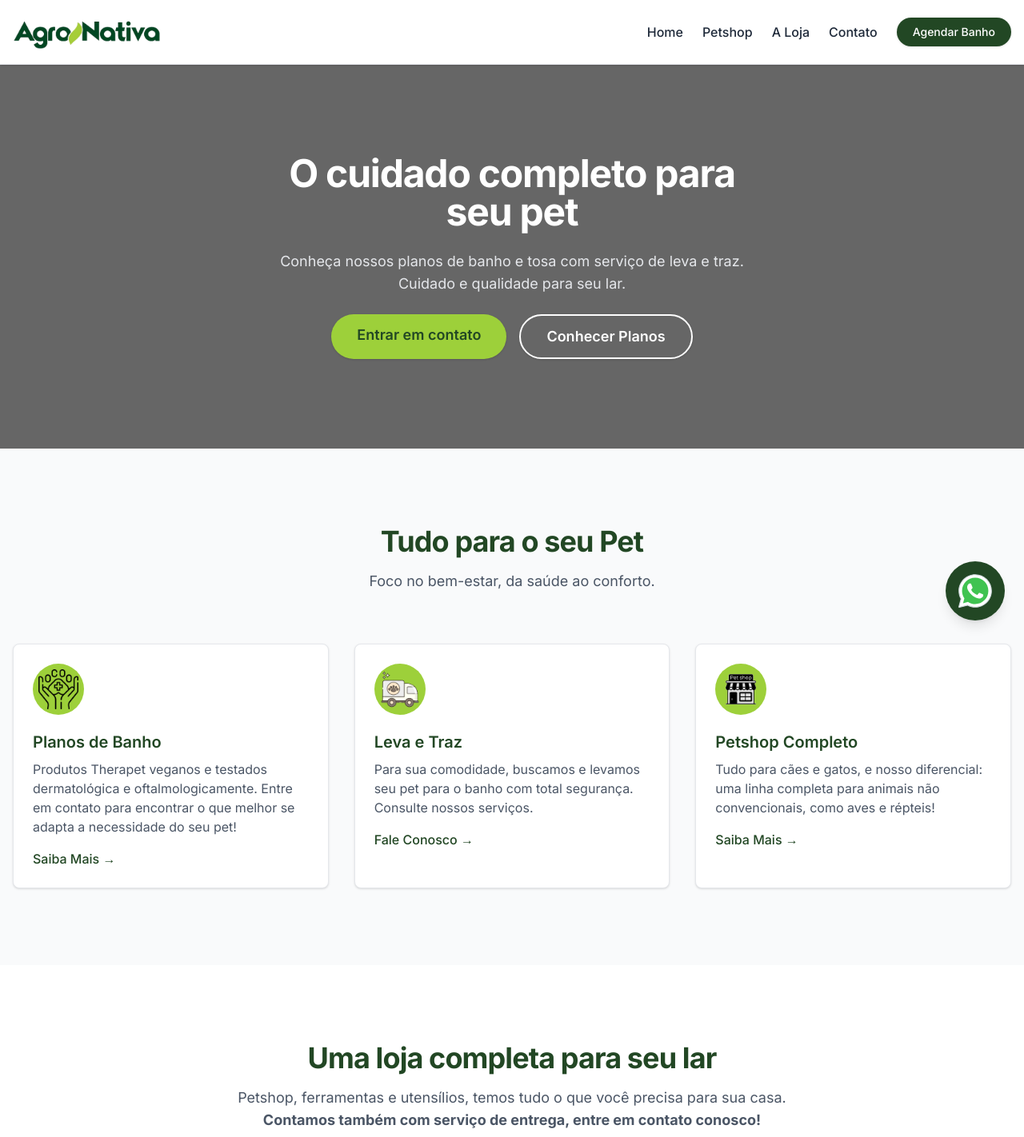
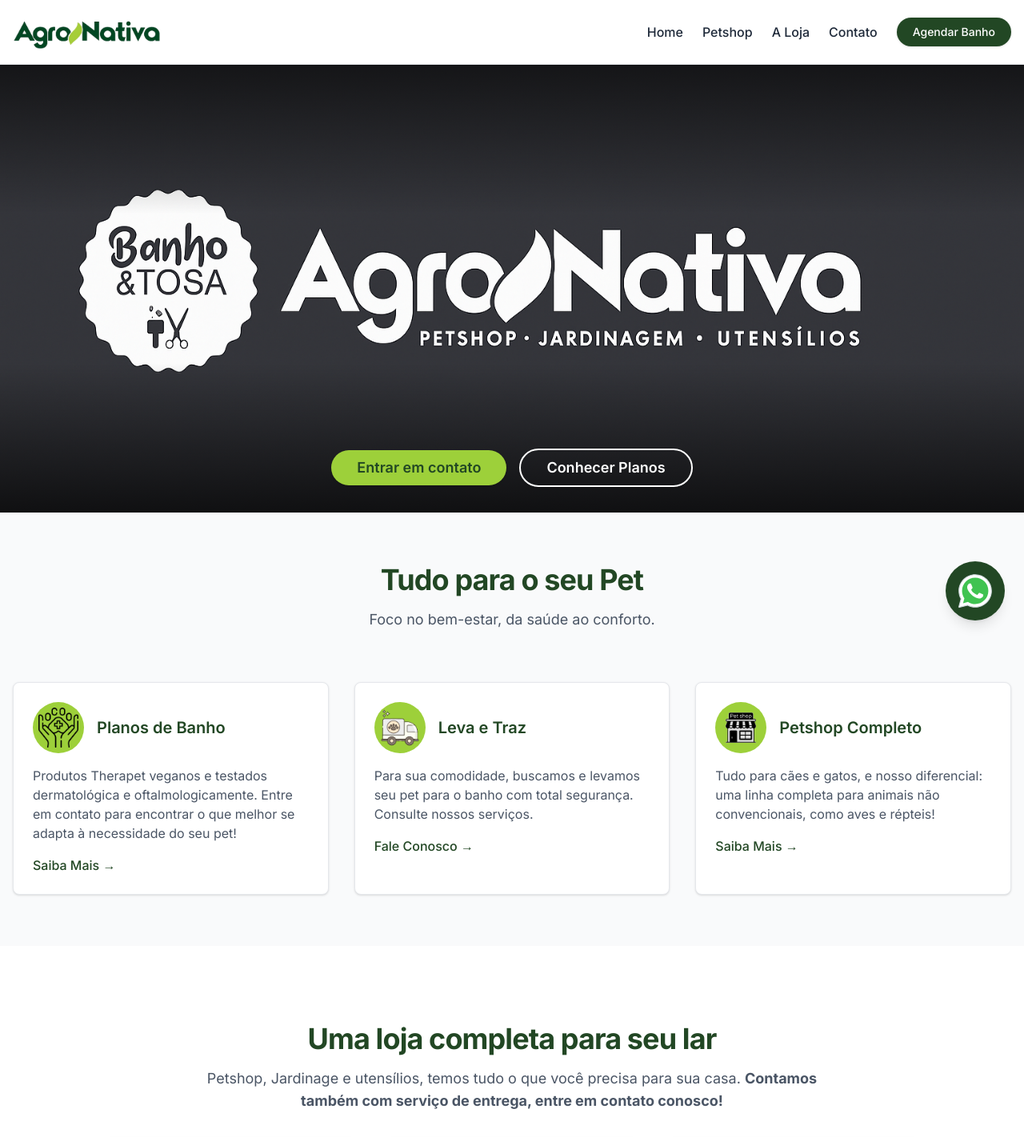
Before and after one commit to Monique-Duarte/agro-nativa, a Next.js app: page / in a window 1280 px wide. Shown: the top 1422 px of the page at 80% size. Built offline with nearby package versions, Linux system fonts and the light colour scheme.

Commit message:
hero atualizado

```diff
--- a/src/components/home/About.tsx
+++ b/src/components/home/About.tsx
@@ -13,7 +13,7 @@ export default function About() {
               Estamos localizados no bairro Mar Grosso! Tudo para sua família!
             </p>
             <p className="my-4 text-base leading-7 text-gray-600">
-              Oferecemos produtos de petshop, jardinagem, ferramentas e
+              Oferecemos produtos de petshop, jardinagem, utensílios, além de
               serviços de banho e tosa, garantindo cuidado e qualidade para seu
               lar e seus animais.
             </p>
--- a/src/components/home/Hero.tsx
+++ b/src/components/home/Hero.tsx
@@ -1,43 +1,44 @@
-import Link from 'next/link';
+import Link from "next/link";
 import Image from "next/image";
 
 export default function Hero() {
   const WHATSAPP_LINK =
-    'https://api.whatsapp.com/send?phone=5548999557752&text=Olá!%20Gostaria%20de%20mais%20informações.';
+    "https://api.whatsapp.com/send?phone=5548999557752&text=Olá!%20Gostaria%20de%20mais%20informações.";
 
   return (
-    <section className="relative flex h-[60vh] min-h-[400px] items-center justify-center text-center text-white">
+    <section className="relative  h-[35vh] md:h-[70vh] text-white">
       <Image
-        src="/images/hero-van.png"
-        width={100}
-        height={400}
-        alt="Van da AgroNativa leva e traz"
-        className="absolute inset-0 h-full w-full object-cover"
+        src="/images/hero.webp"
+        alt="Logo da AgroNativa"
+        fill
+        priority
+        className="hidden md:block absolute inset-0 h-full w-full object-cover"
+        sizes="100vw"
       />
 
-      <div className="absolute inset-0 bg-black/60" />
-      <div className="relative z-10 max-w-2xl space-y-6 px-4">
-        <h1 className="text-4xl font-bold tracking-tight text-white sm:text-5xl">
-          O cuidado completo para seu pet
-        </h1>
-        <p className="hidden md:flex text-lg text-gray-200">
-          Conheça nossos planos de banho e tosa com serviço de leva e traz.
-          Cuidado e qualidade para seu lar.
-        </p>
+      <Image
+        src="/images/hero.png"
+        alt="Logo da AgroNativa"
+        fill
+        priority
+        className="md:hidden absolute inset-0 h-full w-full object-cover"
+        sizes="100vw"
+      />
 
-        {/* Botões de Ação */}
-        <div className="flex flex-col justify-center gap-4 sm:flex-row">
+      <div className="absolute inset-x-0 top-0 h-1/3 bg-linear-to-b from-black/60 to-transparent z-10" />
+      <div className="absolute inset-x-0 bottom-0 h-1/3 bg-linear-to-t from-black/70 to-transparent z-10" />
+      <div className="relative z-20 flex h-full flex-col justify-end items-center p-2 md:p-8">
+        <div className="flex items-center justify-center gap-4 flex-row">
           <Link
             href={WHATSAPP_LINK}
             target="_blank"
-            // Botão principal, usando a cor de destaque
-            className="rounded-full bg-[#9dd03a] px-8 py-3 text-lg font-semibold text-[#224724] shadow-sm transition-transform hover:scale-105 hover:bg-[#224724] hover:text-white"
+            className="rounded-full bg-[#9dd03a] text-center px-8 py-2 text-lg font-semibold text-[#224724] shadow-sm transition-transform hover:scale-105 hover:bg-[#224724] hover:text-white"
           >
             Entrar em contato
           </Link>
           <Link
             href="/petshop"
-            className="rounded-full border-2 border-white px-8 py-3 text-lg font-semibold text-white shadow-sm transition-colors hover:bg-white hover:text-[#224724]"
+            className="rounded-full border-2 border-white text-center px-8 py-2 text-lg font-semibold text-white shadow-sm transition-colors hover:bg-white hover:text-[#224724]"
           >
             Conhecer Planos
           </Link>
--- a/src/components/home/Services.tsx
+++ b/src/components/home/Services.tsx
@@ -8,7 +8,7 @@ const serviceList = [
   {
     title: "Planos de Banho",
     description:
-      "Produtos Therapet veganos e testados dermatológica e oftalmologicamente. Entre em contato para encontrar o que melhor se adapta a necessidade do seu pet!",
+      "Produtos Therapet veganos e testados dermatológica e oftalmologicamente. Entre em contato para encontrar o que melhor se adapta à necessidade do seu pet!",
     href: "/petshop",
     icon: (
       <Image
@@ -54,7 +54,7 @@ const serviceList = [
 
 export default function Services() {
   return (
-    <section className="bg-gray-50 py-8 sm:py-24">
+    <section className="bg-gray-50 py-8 sm:py-16">
       <div className="container mx-auto max-w-7xl px-4">
         <div className="text-center">
           <h2 className="text-3xl font-bold tracking-tight text-[#224724] sm:text-4xl">
@@ -70,17 +70,21 @@ export default function Services() {
           {serviceList.map((service) => (
             <div
               key={service.title}
-              className="rounded-lg border border-gray-200 bg-white p-6 shadow-sm"
+              className="rounded-lg border border-gray-200 bg-white p-6 shadow-sm transition-all duration-300 hover:shadow-lg hover:border-[#9dd03a]"
             >
-              <div className="flex h-16 w-16 items-center justify-center rounded-full bg-[#9dd03a] text-[#224724]">
-                {service.icon}
+              <div className="flex items-center gap-4">
+                <div className="flex h-16 w-16 items-center justify-center rounded-full bg-[#9dd03a] text-[#224724] shrink-0">
+                  {service.icon}
+                </div>
+                <h3 className="text-xl font-semibold text-[#224724]">
+                  {service.title}
+                </h3>
               </div>
-              <h3 className="mt-5 text-xl font-semibold text-[#224724]">
-                {service.title}
-              </h3>
-              <p className="mt-2 text-base text-gray-600">
+
+              <p className="mt-4 text-base text-gray-600">
                 {service.description}
               </p>
+
               <Link
                 href={service.href}
                 {...(service.href.startsWith("http")
@@ -88,9 +92,7 @@ export default function Services() {
                   : {})}
                 className="mt-4 inline-block font-medium text-[#224724] hover:text-[#9dd03a]"
               >
-                {service.href.startsWith("http")
-                  ? "Fale Conosco"
-                  : "Saiba Mais"}{" "}
+                {service.href.startsWith("http") ? "Fale Conosco" : "Saiba Mais"}{" "}
                 &rarr;
               </Link>
             </div>
--- a/src/components/home/StoreCategories.tsx
+++ b/src/components/home/StoreCategories.tsx
@@ -29,7 +29,7 @@ const categories = [
     ),
   },
   {
-    name: 'Ferramentas',
+    name: 'Utensílios',
     href: '/a-loja',
     icon: (
       <Image
@@ -52,7 +52,7 @@ export default function StoreCategories() {
             Uma loja completa para seu lar
           </h2>
           <p className="mt-4 text-lg text-gray-600">
-            Petshop, ferramentas e utensílios, temos tudo o que você precisa para sua casa. <strong>Contamos também com serviço de entrega, entre em contato conosco!</strong>
+            Petshop, Jardinage e utensílios, temos tudo o que você precisa para sua casa. <strong>Contamos também com serviço de entrega, entre em contato conosco!</strong>
           </p>
         </div>
 
--- a/src/pages/_app.tsx
+++ b/src/pages/_app.tsx
@@ -12,7 +12,7 @@ const BASE_URL = 'https://agronativa.vercel.app/';
 
 export default function App({ Component, pageProps }: AppProps) {
   const router = useRouter();
-  const pageTitle = "AgroNativa Laguna | Petshop, Ferramentas e Utensílios";
+  const pageTitle = "AgroNativa Laguna | Petshop, Jardinagem e Utensílios";
   const pageDescription = "Tudo para seu pet, casa e jardim no bairro Mar Grosso. Planos de banho e tosa com leva e traz.";
   const ogImage = `${BASE_URL}/logoO.png`;
   const pageUrl = `${BASE_URL}${router.pathname}`;
--- a/src/pages/index.tsx
+++ b/src/pages/index.tsx
@@ -10,7 +10,7 @@ export default function Home() {
   return (
     <>
       <Head>
-        <title>AgroNativa Laguna | Petshop, Ferramentas e Utensílios</title>
+        <title>AgroNativa Laguna | Petshop, Jardinagem e Utensílios</title>
         <meta
           name="description"
           content="Tudo para seu pet, casa e jardim no bairro Mar Grosso. Planos de banho e tosa com leva e traz."
--- a/src/pages/petshop.tsx
+++ b/src/pages/petshop.tsx
@@ -25,7 +25,7 @@ export default function Petshop() {
             <p className="mt-6 text-lg leading-8 text-gray-300">
             Nossos serviços são realizados com produtos Therapet veganos e testados dermatológica e oftalmologicamente.
             </p>
-            <p className="text-lg leading-8 text-gray-300">
+            <p className="hidden md:flex text-lg leading-8 text-gray-300">
               Nosso compromisso é com a saúde e bem-estar do seu pet!
             </p>
           </div>
```
Also changed, not shown: src/components/Footer.tsx (+32 -32 lines), public/images/hero.png, public/images/hero.webp.
